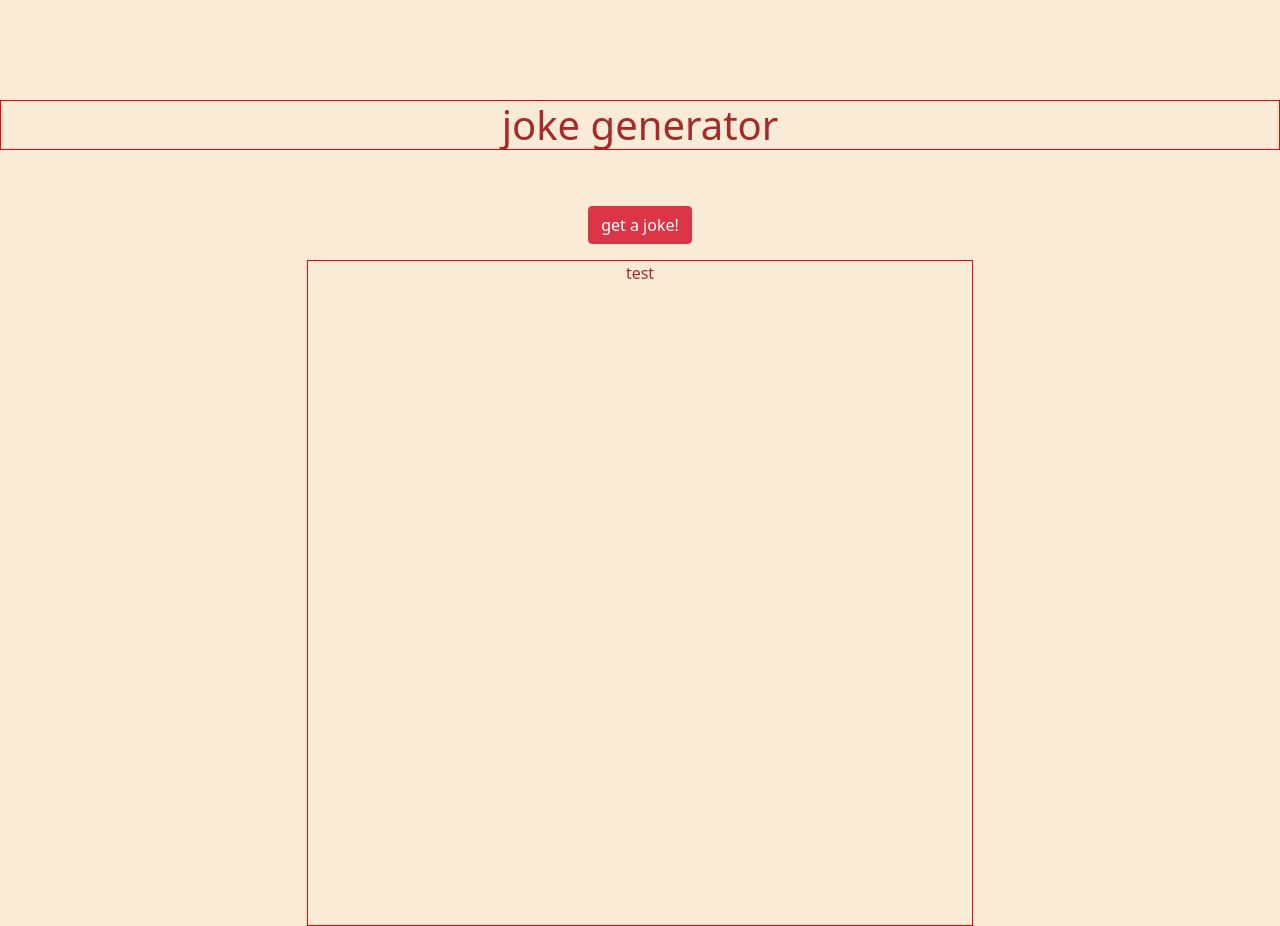
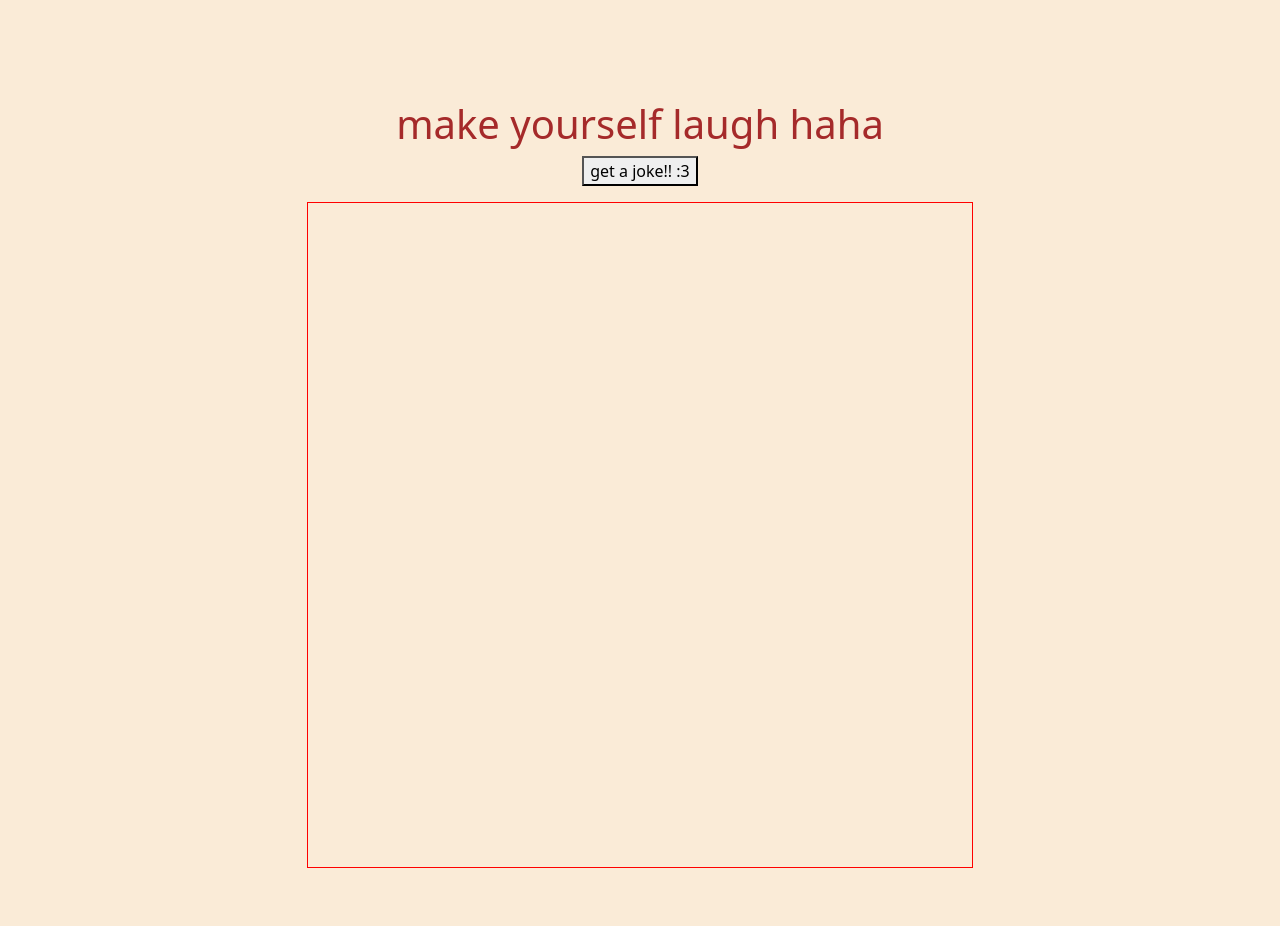
Before and after one commit to skeoswf/joke-generator, a website built with webpack: page public/index.html in a window 1280 px wide. After the commit the page ends 868 px from the top, so only its background shows below. Built offline with nearby package versions, Linux system fonts and the light colour scheme.

Commit message:
Restructure

```diff
--- a/public/index.html
+++ b/public/index.html
@@ -7,7 +7,8 @@
     <title>joke generator</title>
   </head>
   <body>
-    <div id="login-form-container"></div>
-    <div id="app"></div>
+    <h1>make yourself laugh haha</h1>
+    <button class="initial-state">get a joke!! :3</button>
+    <div id="joke-wrapper"></div>
   </body>
 </html>
--- a/public/main.js
+++ b/public/main.js
@@ -1,18 +1,3 @@
 // USE WITH FIREBASE AUTH
-// import ViewDirectorBasedOnUserAuthStatus from '../utils/viewDirector';
 import 'bootstrap'; // import bootstrap elements and js
 import '../styles/main.scss';
-
-const init = () => {
-  document.querySelector('#app').innerHTML = `
-
-    <h1 id="intro-text">joke generator</h1>
-    <button class="btn btn-danger initial-button" id="click-me">get a joke!</button><br />
-    <div id="joke-wrapper">test</div>
-  `;
-
-  // USE WITH FIREBASE AUTH
-  // ViewDirectorBasedOnUserAuthStatus();
-};
-
-init();
--- a/styles/main.scss
+++ b/styles/main.scss
@@ -8,11 +8,6 @@ body {
   margin-top: 100px;
 }
 
-#intro-text {
-  border: 1px solid red;
-  margin-bottom: 7vh;
-}
-
 #joke-wrapper {
   border: 1px solid red;
   width: 666px;
```
Also changed, not shown: utils/auth.js (line endings or trailing spaces).
